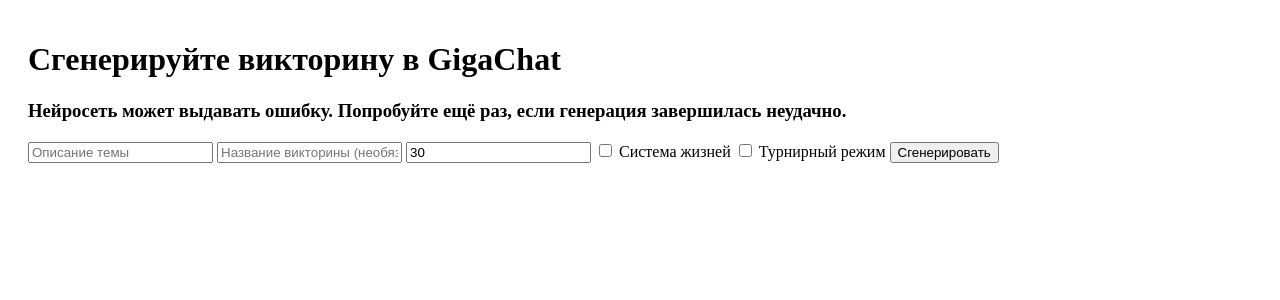
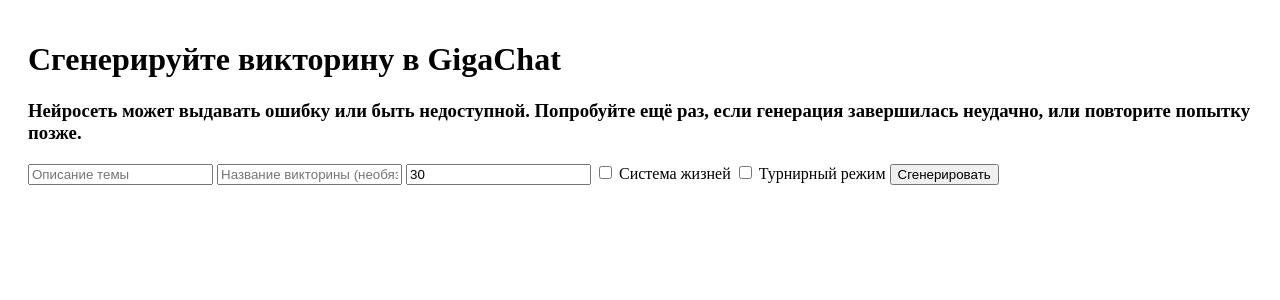
Before and after one commit to roman23323/edu-interactive-platform, a Django app: page /quiz/generate/ in a window 1280 px wide. Shown: the part 50-350 px from the top of the page. Run offline with Django 5.2, Linux system fonts and the light colour scheme; the visitor is signed in with stand-in values (Sample User, id 1).

Commit message:
refactor: add AI service instability warning

```diff
--- a/templates/quizzes/generate.html
+++ b/templates/quizzes/generate.html
@@ -3,7 +3,10 @@
 {% block content %}
 
 <h1>Сгенерируйте викторину в GigaChat</h1>
-<h3>Нейросеть может выдавать ошибку. Попробуйте ещё раз, если генерация завершилась неудачно.</h3>
+<h3>
+    Нейросеть может выдавать ошибку или быть недоступной.
+    Попробуйте ещё раз, если генерация завершилась неудачно, или повторите попытку позже.
+</h3>
 
 <form method="post">
     {% csrf_token %}
```
